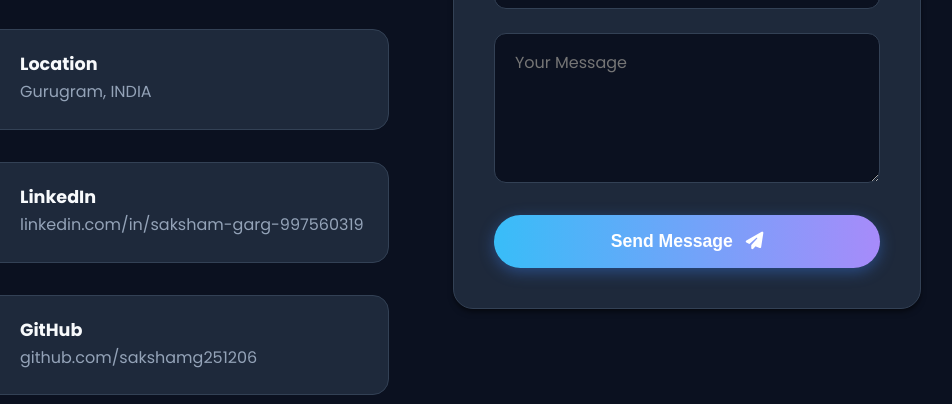
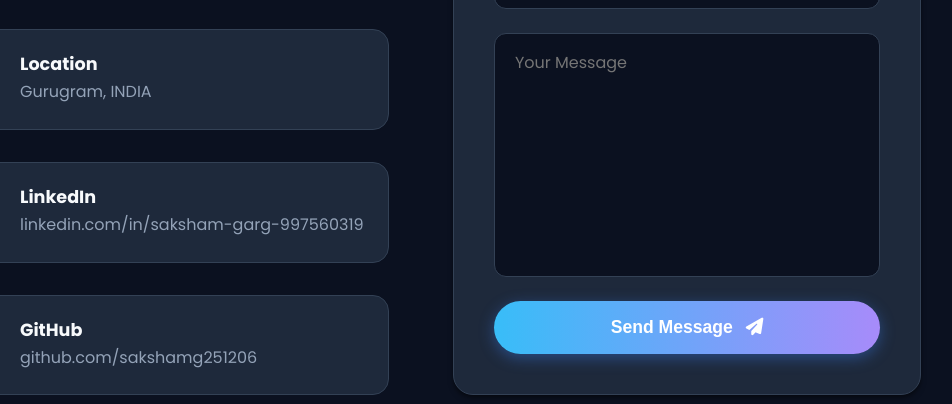
Before and after one commit to sakshamg251206/portfolio, a plain HTML site: page index.html in a window 1280 px wide. Shown: the part 4345-4749 px from the top of the page, 219-1171 px from the left. Drawn offline with Linux system fonts and the light colour scheme.

Commit message:
updated UI

```diff
--- a/index.html
+++ b/index.html
@@ -1257,10 +1257,10 @@
                     </div>
                 </div>
 
-                <div class="reveal" style="transition-delay: 200ms;">
+                <div class="reveal" style="transition-delay: 200ms; height: 100%; display: flex;">
                     <!-- Forms sending via mailto for static HTML -->
                     <form action="mailto:sakshamgarg87@gmail.com" method="POST" enctype="text/plain"
-                        class="contact-form">
+                        class="contact-form" style="display: flex; flex-direction: column; width: 100%;">
                         <div class="form-group">
                             <input type="text" name="Name" class="form-control" placeholder="Your Name" required>
                         </div>
@@ -1270,12 +1270,12 @@
                         <div class="form-group">
                             <input type="text" name="Subject" class="form-control" placeholder="Subject" required>
                         </div>
-                        <div class="form-group">
-                            <textarea name="Message" class="form-control" placeholder="Your Message"
-                                required></textarea>
-                        </div>
-                        <button type="submit" class="btn btn-primary submit-btn">Send Message <i
-                                class="fas fa-paper-plane" style="margin-left: 8px;"></i></button>
+                        <div class="form-group" style="flex-grow: 1; display: flex; flex-direction: column;">
+                            <textarea name="Message" class="form-control" placeholder="Your Message" required
+                                style="height: 100%; resize: none; min-height: 150px;"></textarea>
+                        </div>
+                        <button type="submit" class="btn btn-primary submit-btn" style="margin-top: auto;">Send Message
+                            <i class="fas fa-paper-plane" style="margin-left: 8px;"></i></button>
                     </form>
                 </div>
             </div>
```
